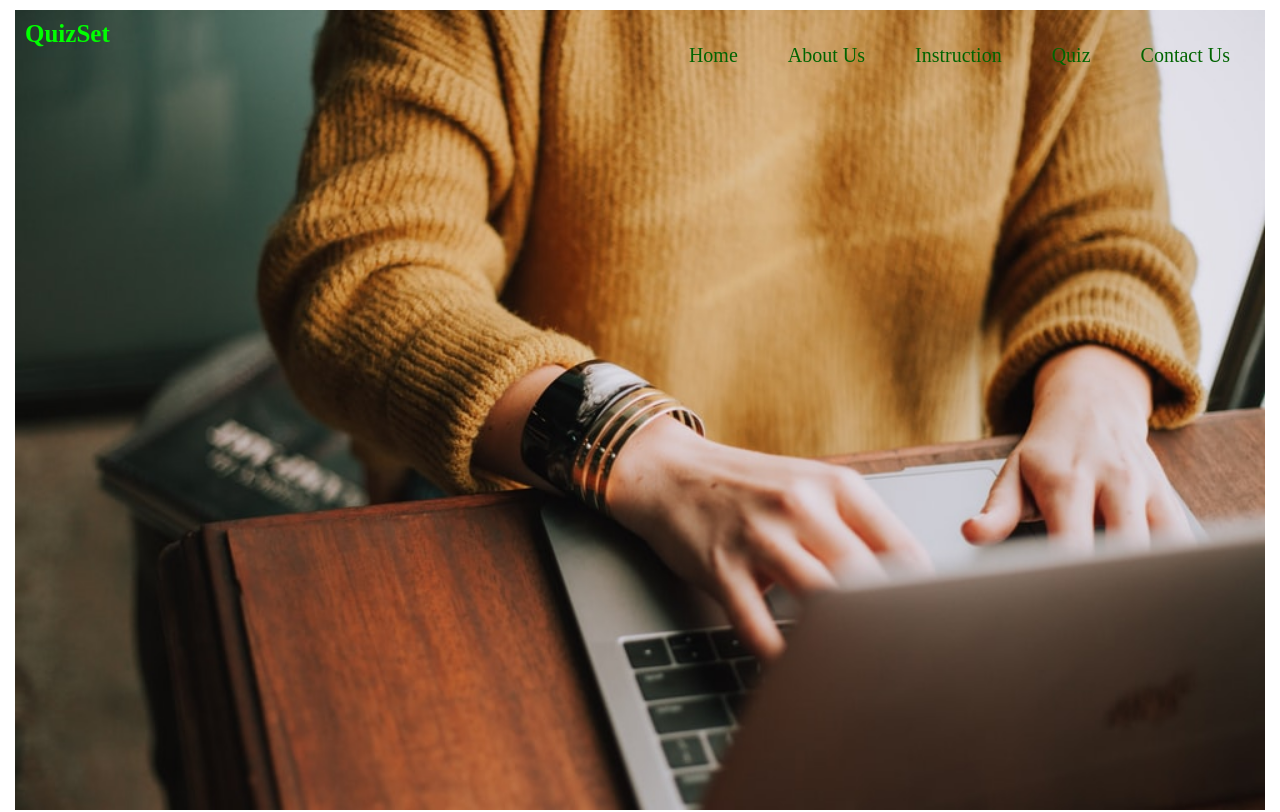
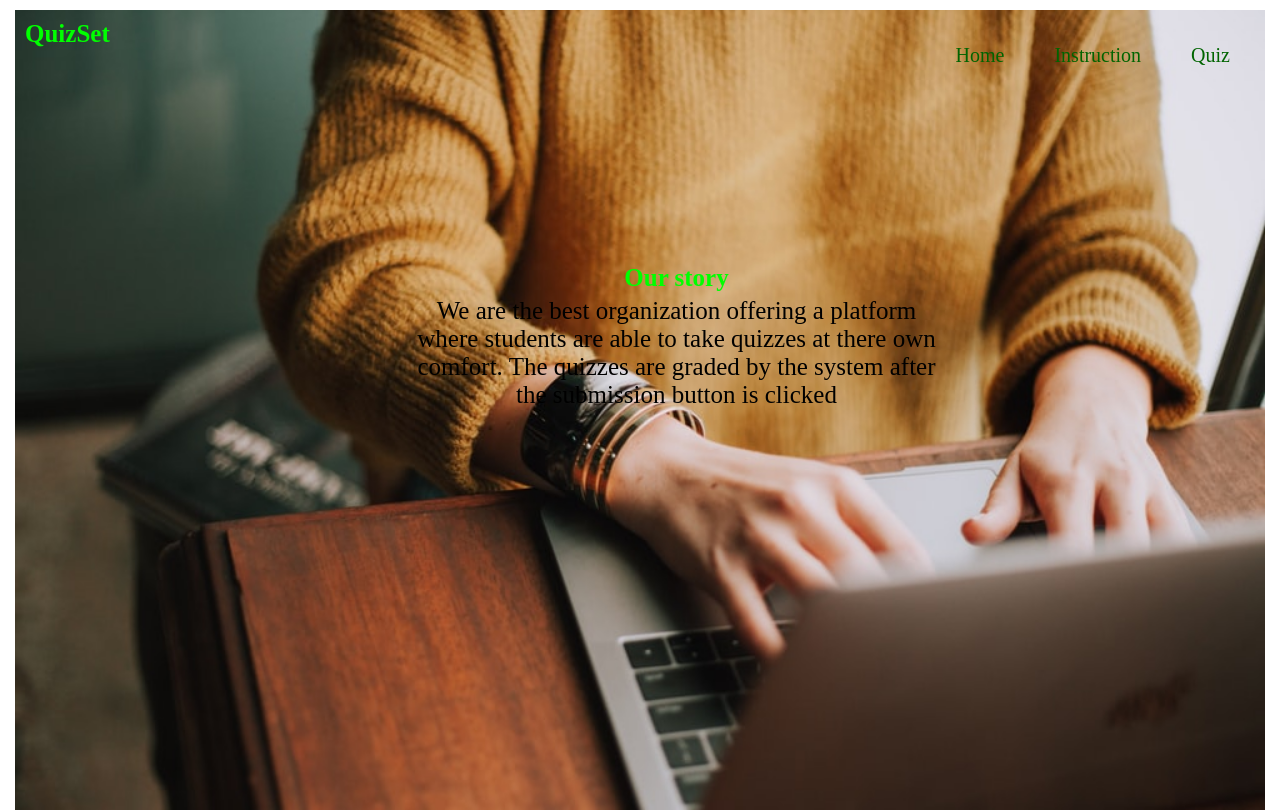
Before and after one commit to vionaosiako/QuizSet, a plain HTML site: page index.html in a window 1280 px wide. Shown: the top 812 px of the page. Drawn offline with Linux system fonts and the light colour scheme.

```diff
--- a/index.html
+++ b/index.html
@@ -16,17 +16,17 @@
     <div>
         <ul>
         <li><a href="#start">Home</a></li>
-        <li><a href="#aboutUs">About Us</a></li>
         <li><a href="#instruction">Instruction</a></li>
         <li><a href="#quizSet">Quiz</a></li>
-        <li><a href="">Contact Us</a></li>
         </ul>
     </div>
+
 </header>
 <section class="aboutUs">
+    <div>
     <h1>Our story</h1>
     <p>We are the best organization offering a platform where students are able to take quizzes at there own comfort. The quizzes are graded by the system after the submission button is clicked</p>
-
+    </div>
 </section>
 <section class="instruction">
 
--- a/style.css
+++ b/style.css
@@ -40,7 +40,12 @@ h1{
 }
 .aboutUs{
     text-align: center;
+    position: absolute;
+    top: 40%;
+    left: 50%;
+    transform:translate(-45%, -45%);
     padding: 40px;
+
 }
 .instruction{
     display: flex;
```
